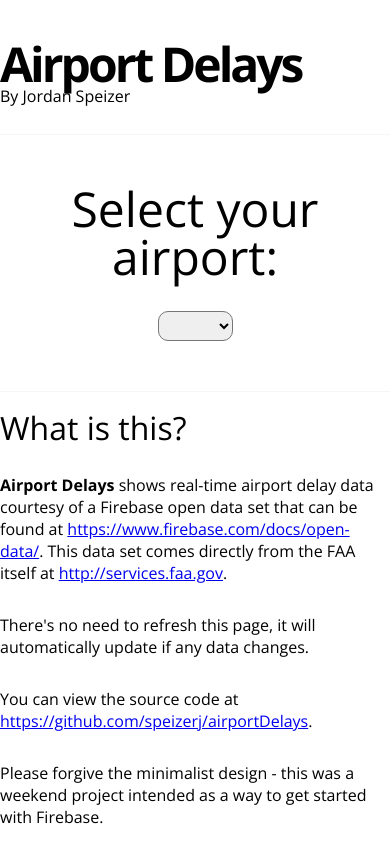
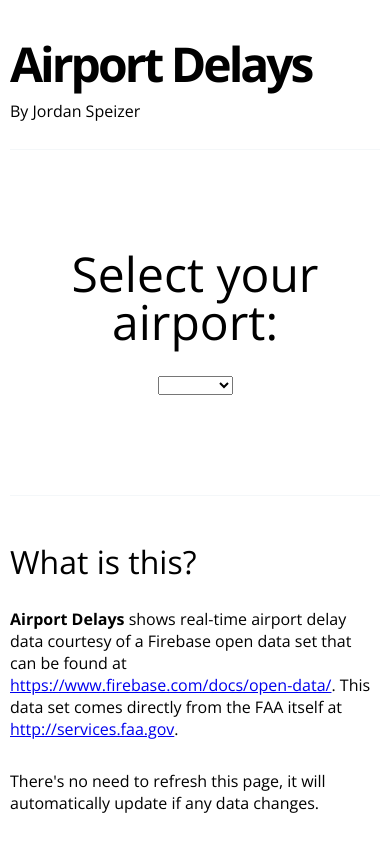
Before and after one commit to speizerj/speizerj.github.io, a plain HTML site: page index.html in a window 390 px wide. Shown: the top 841 px of the page. Drawn offline with nearby package versions, Linux system fonts and the light colour scheme; a script that the page names is missing.

Commit message:
make it mobile friendly

```diff
--- a/css/main.css
+++ b/css/main.css
@@ -109,6 +109,7 @@ h3 {
 .container {
 	max-width:960px;
 	margin: 10px auto;
+	padding:0 10px;
 }
 
 .logo {
@@ -121,6 +122,7 @@ h3 {
 .tagline {
 	font-size:16px;
 	display:inline-block;
+	margin-top:15px;
 }
 
 .primary-header {
@@ -129,7 +131,7 @@ h3 {
 }
 
 .hero {
-	padding: 50px 0;
+	padding: 100px 0;
 	text-align:center;
 	border-bottom:1px solid #F4F7F9;
 }
@@ -146,12 +148,10 @@ h3 {
 
 .airport-select {
 	min-width:75px;
-	min-height:30px;
-	border-radius:10px;
 }
 
 .about {
-	padding:20px 0;
+	padding:50px 0;
 	border-bottom:1px solid #F4F7F9;
 }
 
--- a/index.html
+++ b/index.html
@@ -1,6 +1,7 @@
 <!DOCTYPE html>
 	<head>
 		<meta charset="utf-8">
+		<meta name="viewport" content="width=device-width, initial-scale=1">
 		<title>Airport Delays</title>
 		<link href='http://fonts.googleapis.com/css?family=Open+Sans:400,300,600,700' rel='stylesheet' type='text/css'>
 		<link rel="stylesheet" href="css/main.css" type="text/css" media="screen,print">
```
Also changed, not shown: readme.md (added).
